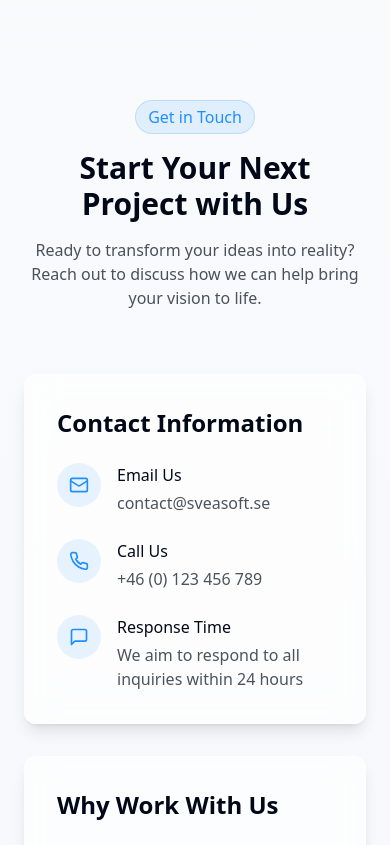
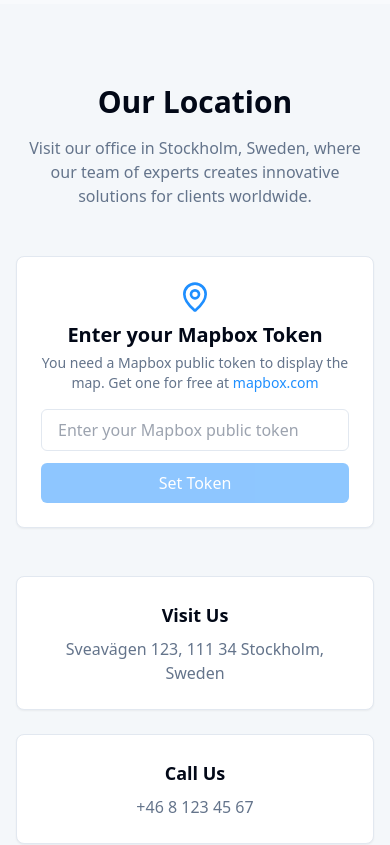
Before and after one commit to Mouayad2016/showcase-sveasoft, a React (Vite) app: page / in a window 390 px wide. Shown: the part 3780-4625 px from the top of the page. Built offline with nearby package versions, Linux system fonts and the light colour scheme.

Commit message:
Add map section
Adds a map section to the home page.

```diff
--- a/package.json
+++ b/package.json
@@ -40,6 +40,7 @@
     "@radix-ui/react-toggle-group": "^1.1.0",
     "@radix-ui/react-tooltip": "^1.1.4",
     "@tanstack/react-query": "^5.56.2",
+    "@types/mapbox-gl": "^3.4.1",
     "class-variance-authority": "^0.7.1",
     "clsx": "^2.1.1",
     "cmdk": "^1.0.0",
@@ -47,6 +48,7 @@
     "embla-carousel-react": "^8.3.0",
     "input-otp": "^1.2.4",
     "lucide-react": "^0.462.0",
+    "mapbox-gl": "^3.10.0",
     "next-themes": "^0.3.0",
     "react": "^18.3.1",
     "react-day-picker": "^8.10.1",
--- /dev/null
+++ b/src/components/Map.tsx
@@ -0,0 +1,176 @@
+
+import React, { useState, useEffect, useRef } from 'react';
+import mapboxgl from 'mapbox-gl';
+import 'mapbox-gl/dist/mapbox-gl.css';
+import { MapPin } from 'lucide-react';
+
+const Map = () => {
+  const mapContainer = useRef<HTMLDivElement>(null);
+  const map = useRef<mapboxgl.Map | null>(null);
+  const [mapboxToken, setMapboxToken] = useState('');
+  const [tokenInput, setTokenInput] = useState('');
+  const [mapLoaded, setMapLoaded] = useState(false);
+
+  // Stockholm coordinates
+  const defaultLocation = { lng: 18.0686, lat: 59.3293 };
+
+  useEffect(() => {
+    if (!mapboxToken || !mapContainer.current || map.current) return;
+
+    // Initialize map
+    mapboxgl.accessToken = mapboxToken;
+
+    try {
+      map.current = new mapboxgl.Map({
+        container: mapContainer.current,
+        style: 'mapbox://styles/mapbox/light-v11',
+        center: [defaultLocation.lng, defaultLocation.lat],
+        zoom: 11,
+        pitch: 30,
+      });
+
+      // Add navigation controls
+      map.current.addControl(
+        new mapboxgl.NavigationControl({
+          visualizePitch: true,
+        }),
+        'top-right'
+      );
+
+      // Add a marker for Stockholm office
+      map.current.on('load', () => {
+        setMapLoaded(true);
+
+        // Add a pulsing dot marker
+        if (map.current) {
+          const marker = new mapboxgl.Marker({
+            color: '#3b82f6',
+          })
+            .setLngLat([defaultLocation.lng, defaultLocation.lat])
+            .addTo(map.current);
+
+          // Add a popup
+          new mapboxgl.Popup({
+            offset: 25,
+            closeButton: false,
+            className: 'custom-popup'
+          })
+            .setLngLat([defaultLocation.lng, defaultLocation.lat])
+            .setHTML('<div class="font-semibold">Sveasoft Headquarters</div><div>Stockholm, Sweden</div>')
+            .addTo(map.current);
+        }
+      });
+    } catch (error) {
+      console.error("Error initializing map:", error);
+    }
+
+    // Cleanup
+    return () => {
+      map.current?.remove();
+    };
+  }, [mapboxToken]);
+
+  const handleSetToken = () => {
+    setMapboxToken(tokenInput);
+    // Save token to localStorage for persistence
+    localStorage.setItem('mapbox-token', tokenInput);
+  };
+
+  // Check for token in localStorage on initial load
+  useEffect(() => {
+    const savedToken = localStorage.getItem('mapbox-token');
+    if (savedToken) {
+      setMapboxToken(savedToken);
+      setTokenInput(savedToken);
+    }
+  }, []);
+
+  return (
+    <section id="location" className="py-20 bg-muted/50">
+      <div className="container px-4 mx-auto">
+        <div className="text-center mb-12">
+          <h2 className="text-3xl md:text-4xl font-bold mb-4">Our Location</h2>
+          <p className="text-muted-foreground max-w-2xl mx-auto">
+            Visit our office in Stockholm, Sweden, where our team of experts creates innovative solutions for clients worldwide.
+          </p>
+        </div>
+
+        {!mapboxToken ? (
+          <div className="max-w-md mx-auto p-6 rounded-lg bg-card shadow-sm border">
+            <div className="text-center mb-4">
+              <MapPin className="w-8 h-8 text-primary mx-auto mb-2" />
+              <h3 className="text-xl font-semibold">Enter your Mapbox Token</h3>
+              <p className="text-sm text-muted-foreground mt-1">
+                You need a Mapbox public token to display the map. Get one for free at{" "}
+                <a
+                  href="https://mapbox.com/"
+                  target="_blank"
+                  rel="noopener noreferrer"
+                  className="text-primary hover:underline"
+                >
+                  mapbox.com
+                </a>
+              </p>
+            </div>
+            <div className="space-y-3">
+              <input
+                type="text"
+                value={tokenInput}
+                onChange={(e) => setTokenInput(e.target.value)}
+                placeholder="Enter your Mapbox public token"
+                className="w-full px-4 py-2 border rounded-md focus:outline-none focus:ring-2 focus:ring-primary/50"
+              />
+              <button
+                onClick={handleSetToken}
+                disabled={!tokenInput}
+                className="w-full py-2 bg-primary text-white rounded-md hover:bg-primary/90 transition-colors disabled:opacity-50"
+              >
+                Set Token
+              </button>
+            </div>
+          </div>
+        ) : (
+          <div className="relative w-full h-[500px] rounded-xl overflow-hidden shadow-lg">
+            <div ref={mapContainer} className="absolute inset-0" />
+
+            {!mapLoaded && (
+              <div className="absolute inset-0 flex items-center justify-center bg-background/80">
+                <div className="text-center">
+                  <div className="inline-block w-12 h-12 border-4 border-primary/30 border-t-primary rounded-full animate-spin mb-4"></div>
+                  <p className="text-foreground/70">Loading map...</p>
+                </div>
+              </div>
+            )}
+
+            <div className="absolute bottom-4 right-4 p-3 bg-background/90 backdrop-blur-sm rounded-lg shadow-sm text-sm z-10">
+              <div className="flex items-center">
+                <MapPin className="w-4 h-4 text-primary mr-2" />
+                <span className="font-medium">Sveasoft</span>
+              </div>
+              <p className="text-xs text-muted-foreground">Stockholm, Sweden</p>
+            </div>
+          </div>
+        )}
+
+        <div className="mt-12 grid md:grid-cols-3 gap-6 text-center">
+          <div className="p-6 rounded-lg bg-card border shadow-sm hover:shadow-md transition-shadow">
+            <h3 className="font-semibold text-lg mb-2">Visit Us</h3>
+            <p className="text-muted-foreground">Sveavägen 123, 111 34 Stockholm, Sweden</p>
+          </div>
+
+          <div className="p-6 rounded-lg bg-card border shadow-sm hover:shadow-md transition-shadow">
+            <h3 className="font-semibold text-lg mb-2">Call Us</h3>
+            <p className="text-muted-foreground">+46 8 123 45 67</p>
+          </div>
+
+          <div className="p-6 rounded-lg bg-card border shadow-sm hover:shadow-md transition-shadow">
+            <h3 className="font-semibold text-lg mb-2">Email Us</h3>
+            <p className="text-muted-foreground">contact@sveasoft.se</p>
+          </div>
+        </div>
+      </div>
+    </section>
+  );
+};
+
+export default Map;
--- a/src/components/Navbar.tsx
+++ b/src/components/Navbar.tsx
@@ -35,6 +35,7 @@ const Navbar = () => {
         <nav className="hidden md:flex items-center gap-8">
           <a href="#services" className="nav-link">Services</a>
           <a href="#projects" className="nav-link">Projects</a>
+          <a href="#location" className="nav-link">Location</a>
           <a href="#about" className="nav-link">About</a>
           <a href="#contact" className="nav-link">Contact</a>
         </nav>
@@ -76,6 +77,13 @@ const Navbar = () => {
               Projects
             </a>
             <a
+              href="#location"
+              className="nav-link text-2xl"
+              onClick={() => setIsMenuOpen(false)}
+            >
+              Location
+            </a>
+            <a
               href="#about"
               className="nav-link text-2xl"
               onClick={() => setIsMenuOpen(false)}
--- a/src/index.css
+++ b/src/index.css
@@ -150,3 +150,24 @@
   opacity: 0;
   transition: opacity 250ms ease-in-out;
 }
+
+/* Mapbox custom styles */
+.mapboxgl-popup {
+  z-index: 1;
+}
+
+.mapboxgl-popup-content {
+  @apply rounded-md shadow-md px-4 py-3 bg-background/95 backdrop-blur-sm border border-border/50;
+}
+
+.mapboxgl-popup-close-button {
+  @apply text-muted-foreground hover:text-foreground;
+}
+
+.mapboxgl-popup-tip {
+  @apply border-t-background/95;
+}
+
+.mapboxgl-ctrl-logo {
+  @apply opacity-75;
+}
--- a/src/pages/Index.tsx
+++ b/src/pages/Index.tsx
@@ -4,6 +4,7 @@ import Navbar from '@/components/Navbar';
 import Hero from '@/components/Hero';
 import Services from '@/components/Services';
 import Projects from '@/components/Projects';
+import Map from '@/components/Map';
 import Contact from '@/components/Contact';
 import Footer from '@/components/Footer';
 
@@ -35,6 +36,7 @@ const Index = () => {
             <Hero />
             <Services />
             <Projects />
+            <Map />
             <Contact />
           </main>
           <Footer />
```
Also changed, not shown: 1 other file (tests, documents, lock files or other folders).
